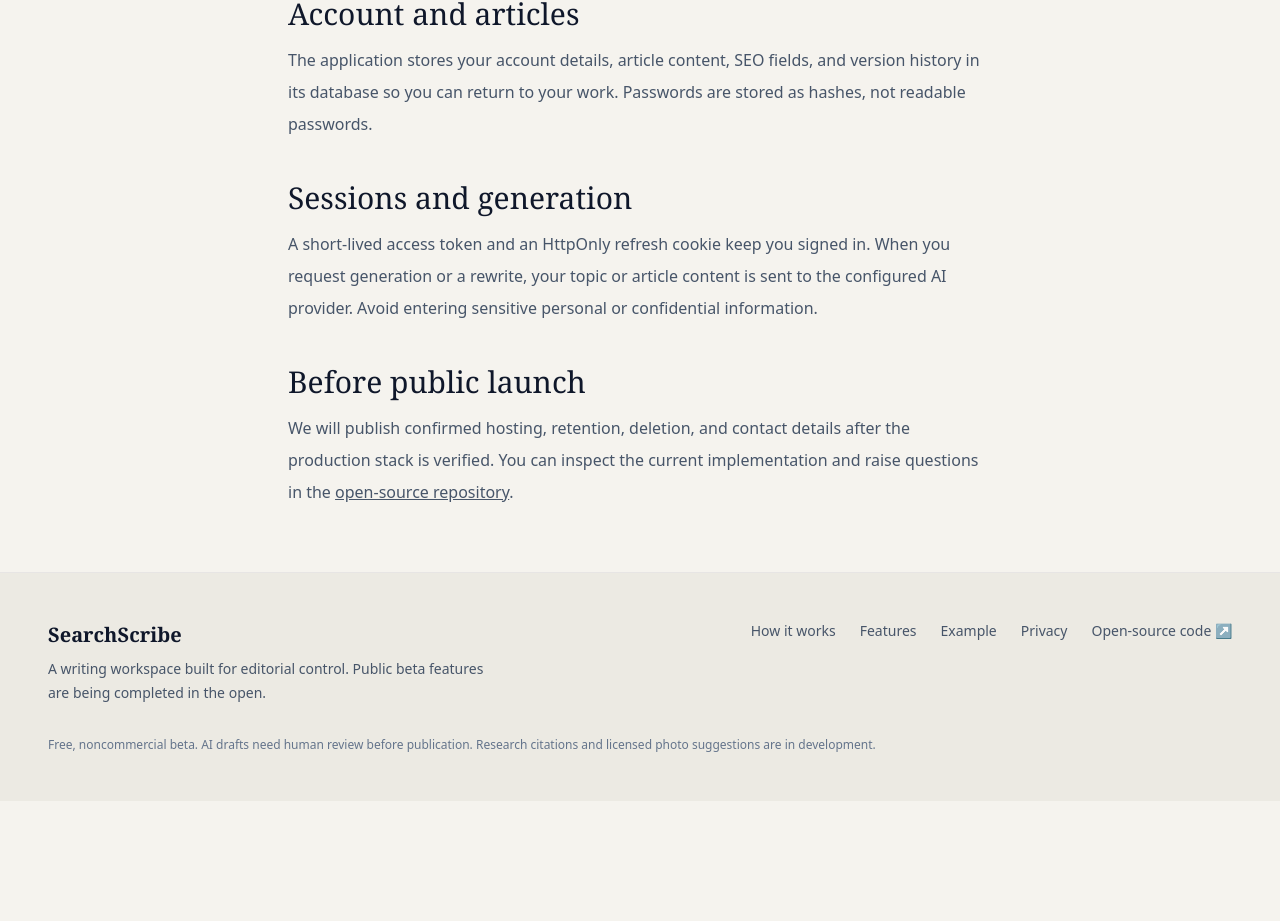
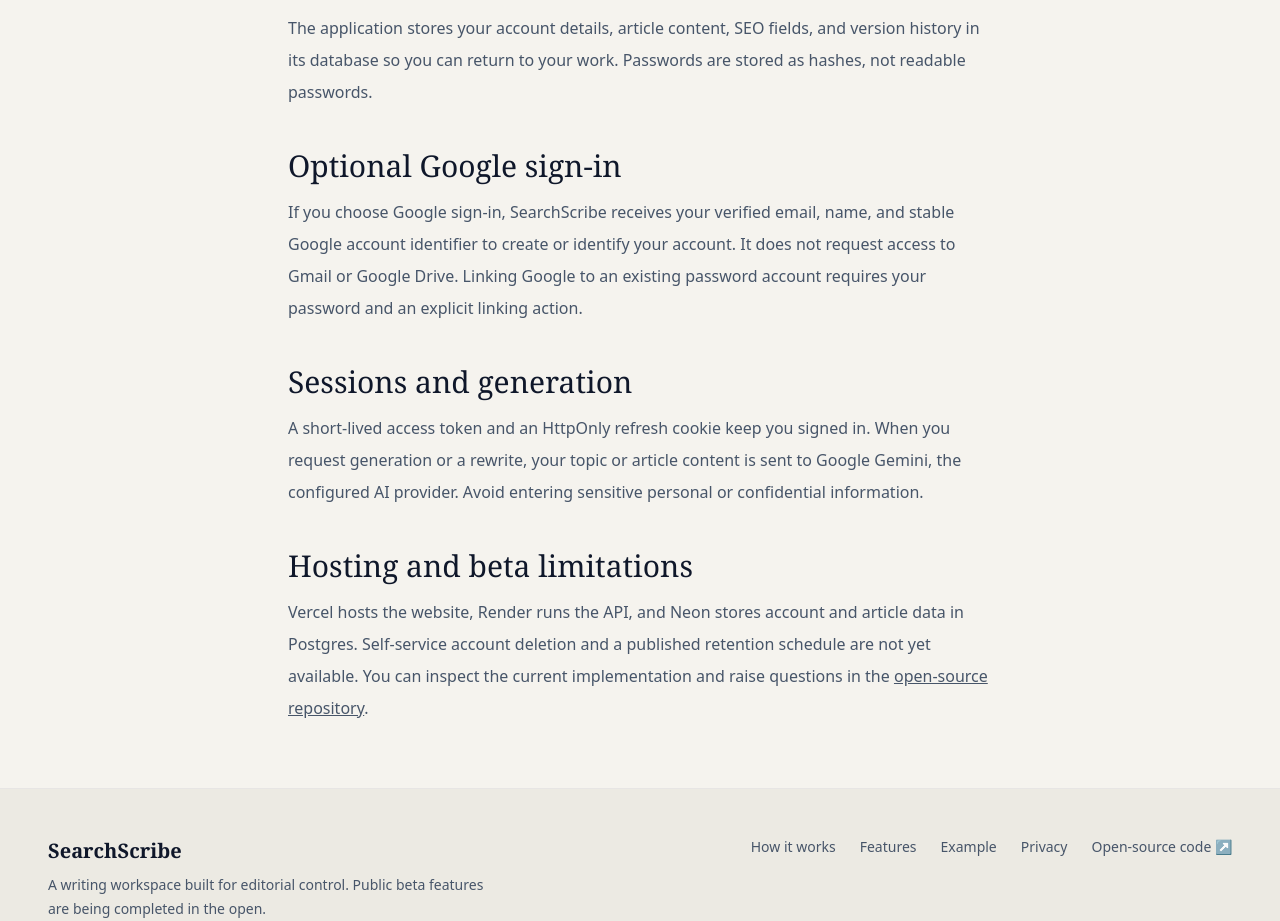
Before and after one commit to abhay-yemekar/SearchScribe_AI_Studio, a Next.js app in the folder frontend/: page /privacy in a window 1280 px wide. Shown: the part 761-1682 px from the top of the page. Before the commit the page ends 1562 px from the top, so only its background shows below. Built offline with nearby package versions, Linux system fonts and the light colour scheme.

Commit message:
docs: clarify Google identity and production privacy disclosures

```diff
--- a/frontend/app/page.tsx
+++ b/frontend/app/page.tsx
@@ -127,8 +127,8 @@
             </div>
             <p className="max-w-lg leading-7 text-slate-600">
               This screenshot was captured from the working local interface using its
-              deterministic mock AI provider. It shows the article editor; production
-              generation still needs a verified deployed API.
+              deterministic mock AI provider. It shows the article editor; live AI
+              output varies with your topic.
             </p>
           </div>
           <Image
--- a/frontend/app/privacy/page.tsx
+++ b/frontend/app/privacy/page.tsx
@@ -13,7 +13,7 @@
       <PageHeading
         eyebrow="Privacy information"
         title="Know what your workspace keeps."
-        description="This beta is still being prepared for a verified public launch. The details below describe the application design; production hosting and retention details will be confirmed before release."
+        description="SearchScribe is a beta writing workspace. Here is what it stores and which services support it."
       />
       <div className="mx-auto max-w-3xl space-y-10 px-5 py-16 sm:px-8">
         <section>
@@ -25,19 +25,30 @@
           </p>
         </section>
         <section>
+          <h2 className="font-serif text-3xl">Optional Google sign-in</h2>
+          <p className="mt-3 leading-8 text-slate-600">
+            If you choose Google sign-in, SearchScribe receives your verified email,
+            name, and stable Google account identifier to create or identify your
+            account. It does not request access to Gmail or Google Drive. Linking
+            Google to an existing password account requires your password and an
+            explicit linking action.
+          </p>
+        </section>
+        <section>
           <h2 className="font-serif text-3xl">Sessions and generation</h2>
           <p className="mt-3 leading-8 text-slate-600">
             A short-lived access token and an HttpOnly refresh cookie keep you signed in.
             When you request generation or a rewrite, your topic or article content is
-            sent to the configured AI provider. Avoid entering sensitive personal or
+            sent to Google Gemini, the configured AI provider. Avoid entering sensitive personal or
             confidential information.
           </p>
         </section>
         <section>
-          <h2 className="font-serif text-3xl">Before public launch</h2>
+          <h2 className="font-serif text-3xl">Hosting and beta limitations</h2>
           <p className="mt-3 leading-8 text-slate-600">
-            We will publish confirmed hosting, retention, deletion, and contact details
-            after the production stack is verified. You can inspect the current
+            Vercel hosts the website, Render runs the API, and Neon stores account
+            and article data in Postgres. Self-service account deletion and a
+            published retention schedule are not yet available. You can inspect the current
             implementation and raise questions in the{" "}
             <a
               className="underline hover:text-teal-800"
```
